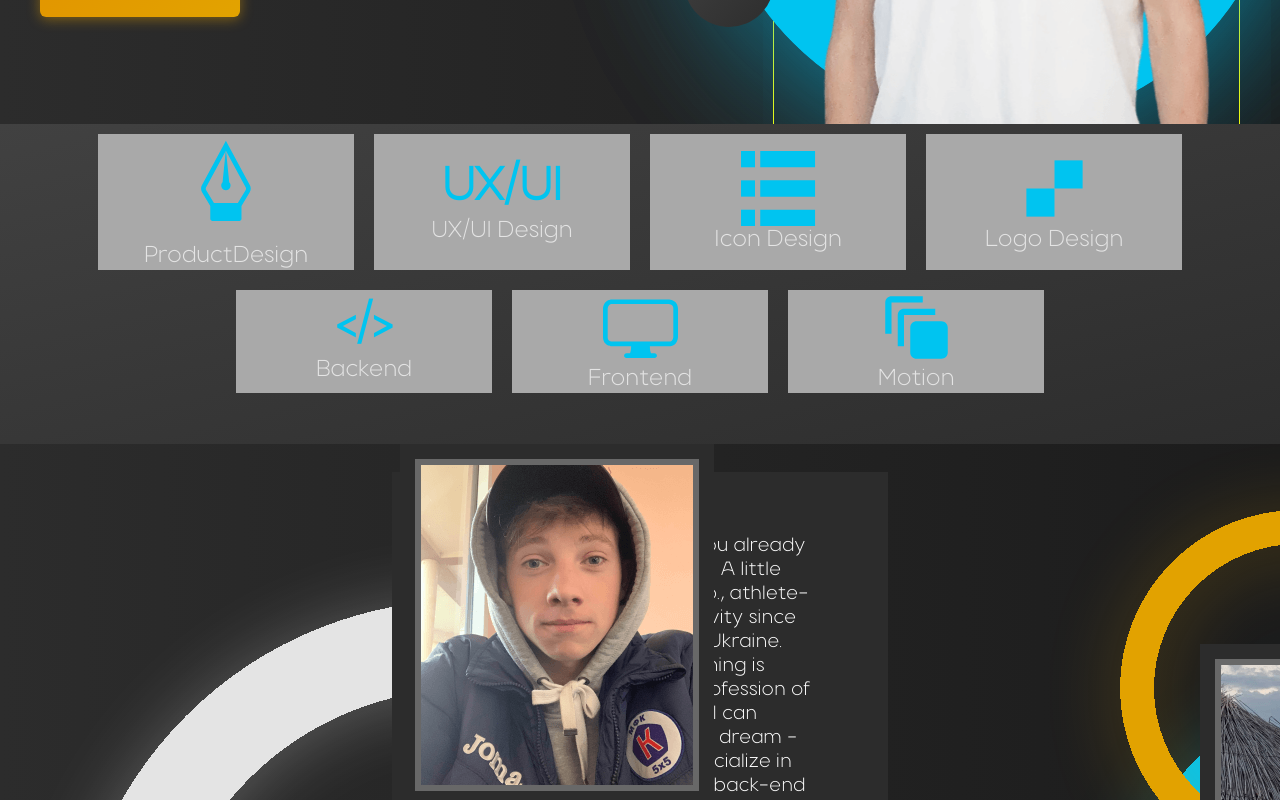
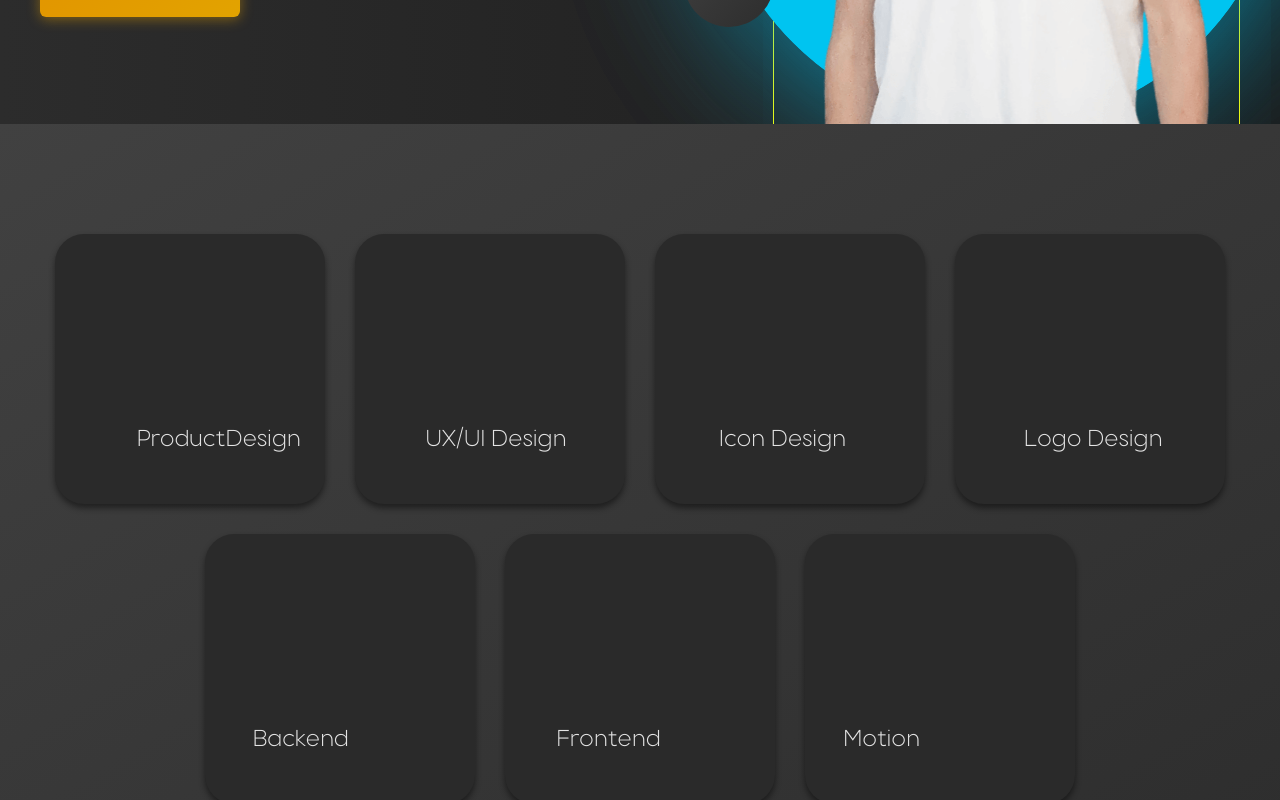
Before and after one commit to Kytyzovns/portfolio-start-project-main, a React app: page / in a window 1280 px wide. Shown: the part 620-1420 px from the top of the page. Built offline with nearby package versions, Linux system fonts and the light colour scheme; a web font is replaced by a local one.

Commit message:
finished main

```diff
--- a/src/components/FlexWrapper.tsx
+++ b/src/components/FlexWrapper.tsx
@@ -1,13 +1,14 @@
 import styled from "styled-components";
 
 type FlexWrapperProps = {
-    direction?: string
-    justify?: string
-    align?: string
-    wrap?: string
-    width?: string
-    height?: string
-    gap?: string
+    direction?: string;
+    justify?: string;
+    align?: string;
+    wrap?: string;
+    width?: string;
+    height?: string;
+    gap?: string;
+    margin?: string;
 }
 
 export const FlexWrapper = styled.div<FlexWrapperProps>`
@@ -20,4 +21,6 @@ export const FlexWrapper = styled.div<FlexWrapperProps>`
     height: ${props => props.height || "100%"};
     gap: ${props => props.gap};
     //border: 1px solid yellow;
+    margin: ${props => props.margin || "0"};
+
 `
--- a/src/layout/sections/skills/Skills.tsx
+++ b/src/layout/sections/skills/Skills.tsx
@@ -1,21 +1,32 @@
 import React from 'react';
 import {FlexWrapper} from "../../../components/FlexWrapper";
 import {Skill} from "./skill/Skill";
-import {StyledSkills} from "./StyledSkills";
+import styled from "styled-components";
+import {Container} from "../../../components/Container";
 
 export const Skills = () => {
     return (
         <StyledSkills>
-            <FlexWrapper wrap="wrap" justify={"center"}>
-                <Skill iconId={"pen"} text={"ProductDesign"} iconHeight={"108"} iconWidth={"107"} viewBox={"0 0 107 108"}/>
-                <Skill isText = {true} title={"UX/UI"} text={"UX/UI Design"}/>
+            <Container>
+                <FlexWrapper wrap="wrap" justify={"center"} gap={"30px"}>
+                    <Skill iconId={"pen"} text={"ProductDesign"} iconHeight={"108"} iconWidth={"107"}
+                           viewBox={"0 0 107 108"}/>
+                    <Skill isText={true} title={"UX/UI"} text={"UX/UI Design"}/>
                     <Skill iconId={"nav"} text={"Icon Design"}/>
                     <Skill iconId={"logoDesign"} text={"Logo Design"}/>
                     <Skill isText={true} title={"</>"} text={"Backend"}/>
                     <Skill iconId={"display"} text={"Frontend"}/>
                     <Skill iconId={"motion"} text={"Motion"}/>
                 </FlexWrapper>
+            </Container>
         </StyledSkills>
 
     );
 };
+
+export const StyledSkills = styled.section`
+    background-color: aquamarine;
+    min-height: 40vh;
+    padding: 110px 0 100px 0;
+    //margin: 0 auto;
+`
--- a/src/layout/sections/skills/skill/Skill.tsx
+++ b/src/layout/sections/skills/skill/Skill.tsx
@@ -1,9 +1,7 @@
 import React from 'react';
 import {Icon} from "../../../../components/Icon/Icon";
 import styled from "styled-components";
-import {StyledSkill} from "./StyledSkill";
-import {SkillTitle} from "./SkillTitle";
-import {SkillText} from "./SkillText";
+import {theme} from "../../../../styles/Theme";
 
 type SkillProps = {
     iconId?: string;
@@ -23,16 +21,43 @@ export const Skill = (props: SkillProps) => {
     if (props.isText === true) {
         return (
             <StyledSkill>
-                <SkillTitle>{props.title}</SkillTitle>
+                {/*<SkillTitle>{props.title}</SkillTitle>*/}
                 <SkillText>{props.text}</SkillText>
             </StyledSkill>
         );
     } else {
         return (
             <StyledSkill>
-                <Icon iconId={id} width={props.iconWidth} height={props.iconHeight} viewBox={props.viewBox}/>
+                {/*<Icon iconId={id} width={props.iconWidth} height={props.iconHeight} viewBox={props.viewBox}/>*/}
                 <SkillText>{props.text}</SkillText>
             </StyledSkill>
         );
     }
 };
+
+export const StyledSkill = styled.div`
+    border-radius: 29px;
+    width: 270px;
+    height: 270px;
+    box-shadow: 0 4px 6px 0 rgba(0, 0, 0, 0.47);
+    background: ${theme.colors.skillBg};
+    position: relative;
+`
+
+export const SkillText = styled.span`
+    display: inline-block;
+    position: absolute;
+    bottom: 50px;
+    left: 0;
+    transform-origin: center;
+    transform: translateX(50%);
+    font-weight: 300;
+    font-size: 24px;
+    color: #e4e4e4;
+`
+
+export const SkillTitle = styled.h3`
+    font-weight: 700;
+    font-size: 48px;
+    color: #00c4f0;
+`
--- a/src/styles/Theme.ts
+++ b/src/styles/Theme.ts
@@ -8,6 +8,6 @@ export const theme = {
         secondaryTextColor: "#FFFFFF",
         linkTextColor: "#E2A100",
         buttonTextColor: "#000000",
-
+        skillBg: "#2a2a2a"
     }
 }
```
Lines whose indentation alone changed are shown as unchanged.
